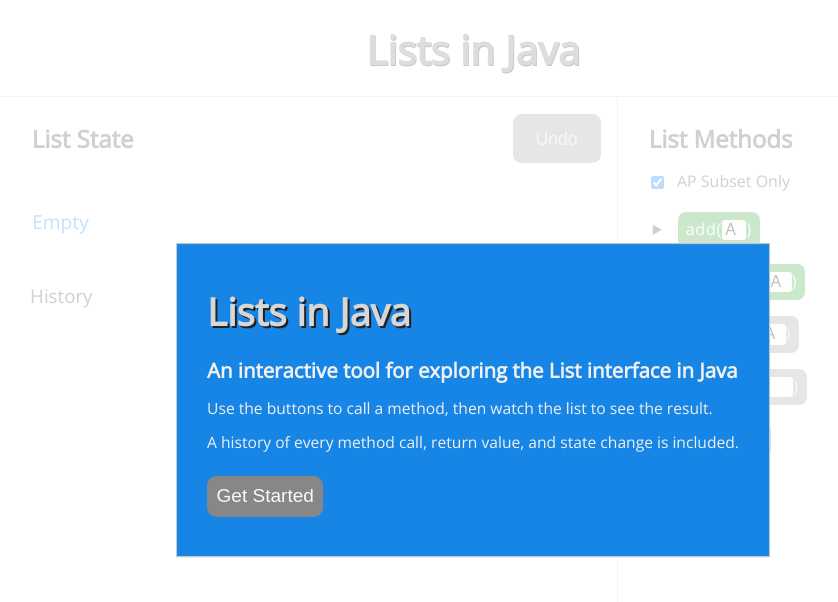
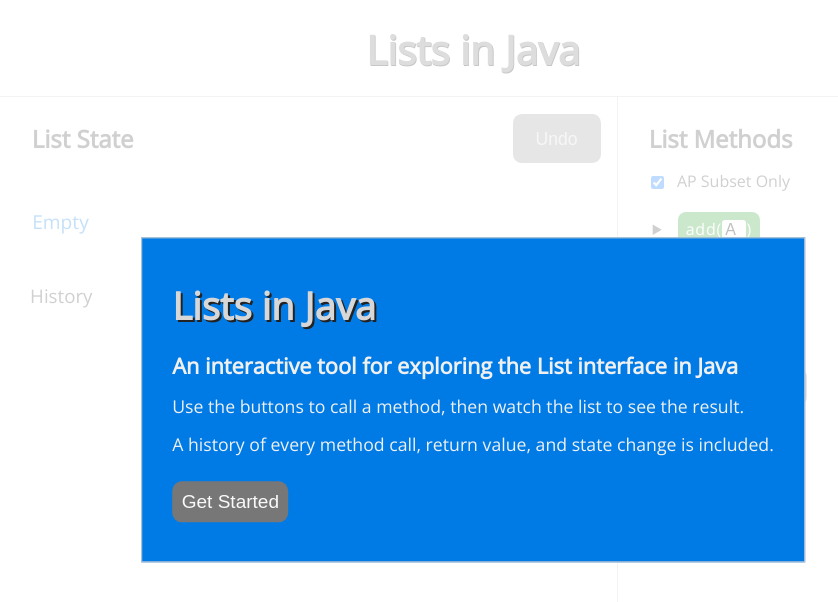
Before and after one commit to nikzb/lists-in-java, a React (Create React App) app: page / in a window 1280 px wide. Shown: the top 602 px of the page, without its empty margins (167-1005 px from the left). Built offline with nearby package versions, Linux system fonts and the light colour scheme.

Commit message:
tweaked color of intro modal

```diff
--- a/src/App.js
+++ b/src/App.js
@@ -24,9 +24,8 @@ const customModalStyles = {
     bottom                : 'auto',
     marginRight           : '-50%',
     transform             : 'translate(-50%, -50%)',
-    background            : 'rgb(22, 133, 230)',
-    color                 : 'rgb(240, 240, 240)',
-    // color                 : 'rgb(230, 230, 230)',
+    background            : 'rgb(0, 123, 230)',
+    color                 : '#F0F0F0',
     paddingLeft           : '30px',
     paddingRight          : '30px',
     borderRadius          : '0',
@@ -283,11 +282,21 @@ class App extends Component {
           style={customModalStyles}
         >
           <h1 style={{fontSize: '2.8em', color: "rgb(215, 215, 215)", textShadow: "2px 2px #222"}}>Lists in Java</h1>
-          <h2>An interactive tool for exploring the List interface in Java</h2>
-          <p style={{fontSize: '1.15em'}}>Use the buttons to call a method, then watch the list to see the result.</p>
-          <p style={{fontSize: '1.15em'}}>A history of every method call, return value, and state change is included.</p>
+          <h2 style={{fontSize: '1.6em'}}>An interactive tool for exploring the List interface in Java</h2>
+          <p style={{fontSize: '1.3em' }}>Use the buttons to call a method, then watch the list to see the result.</p>
+          <p style={{fontSize: '1.3em' }}>A history of every method call, return value, and state change is included.</p>
           <button
-            style={{background: "rgb(135, 135, 135)", padding: '0.5em', margin: '0.5em 0 1em 0', fontSize: '1.4em', fontWeight: '300'}}
+            tabIndex={1}
+            style={
+              {
+                background: '#777',//"rgb(135, 135, 135)",
+                padding: '0.5em',
+                margin: '0.5em 0 1em 0',
+                fontSize: '1.4em',
+                fontWeight: '300',
+                outlineColor: 'red'
+              }
+            }
             onClick={this.closeModal}>
             Get Started
           </button>
--- a/src/components/methodToolbox/MethodToolbox.js
+++ b/src/components/methodToolbox/MethodToolbox.js
@@ -66,7 +66,6 @@ class MethodToolbox extends React.Component {
       <div className="MethodToolbox__ap-check">
         <label className="MethodToolbox__ap-check--label">
           <Checkbox id="ap-check" defaultChecked onChange={this.onCheckboxChange} />
-          {/* <span className="ap-check--actual-label">AP Subset Only</span> */}
           AP Subset Only
         </label>
       </div>
--- a/src/variables.css
+++ b/src/variables.css
@@ -1,5 +1,5 @@
 :root {
-  --default-item-color: rgb(22, 133, 230);
+  --default-item-color: rgb(0, 123, 230);
   --disabled-grey: rgb(157, 157, 157);
   --disabled-grey-text: rgb(220, 220, 220);
   --border-grey: rgb(207,207,207);
```
